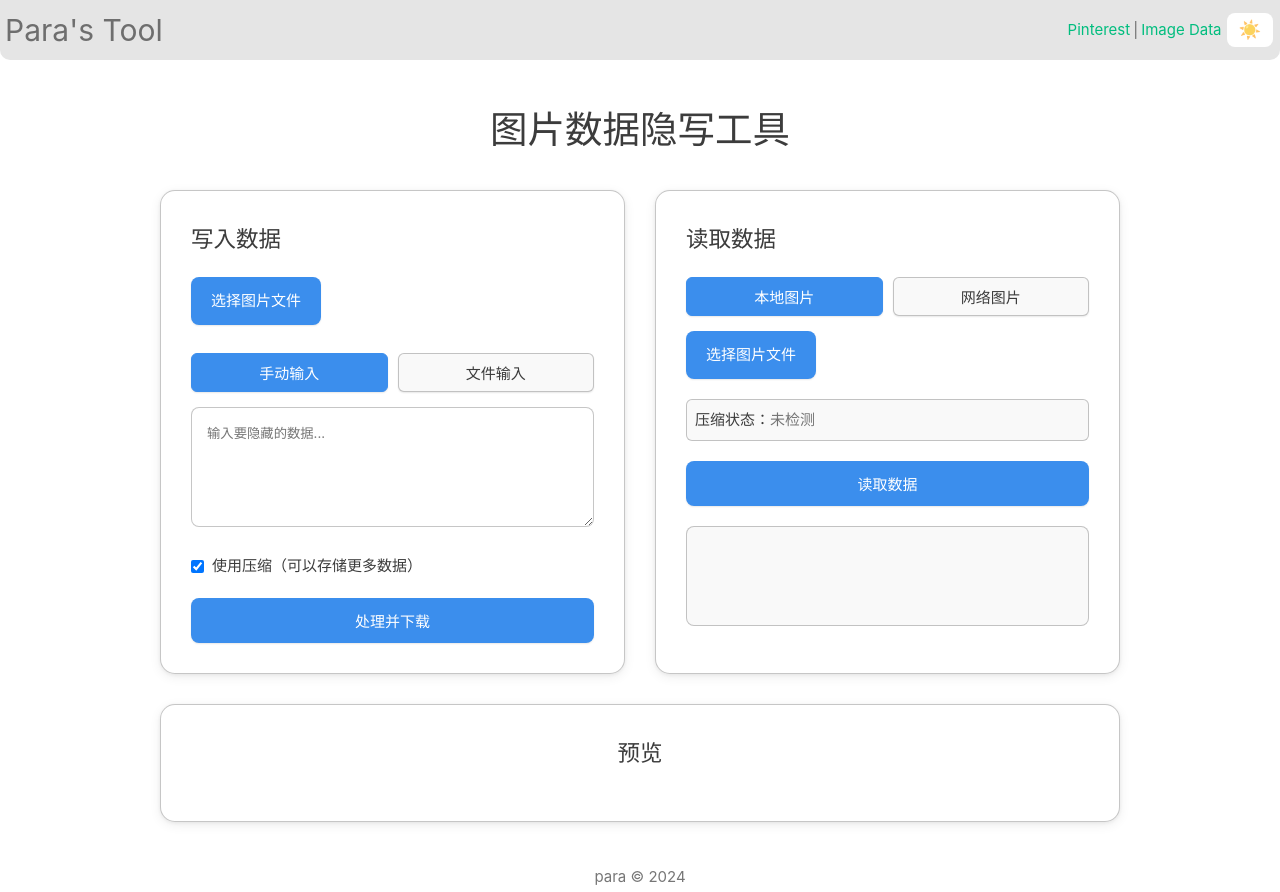
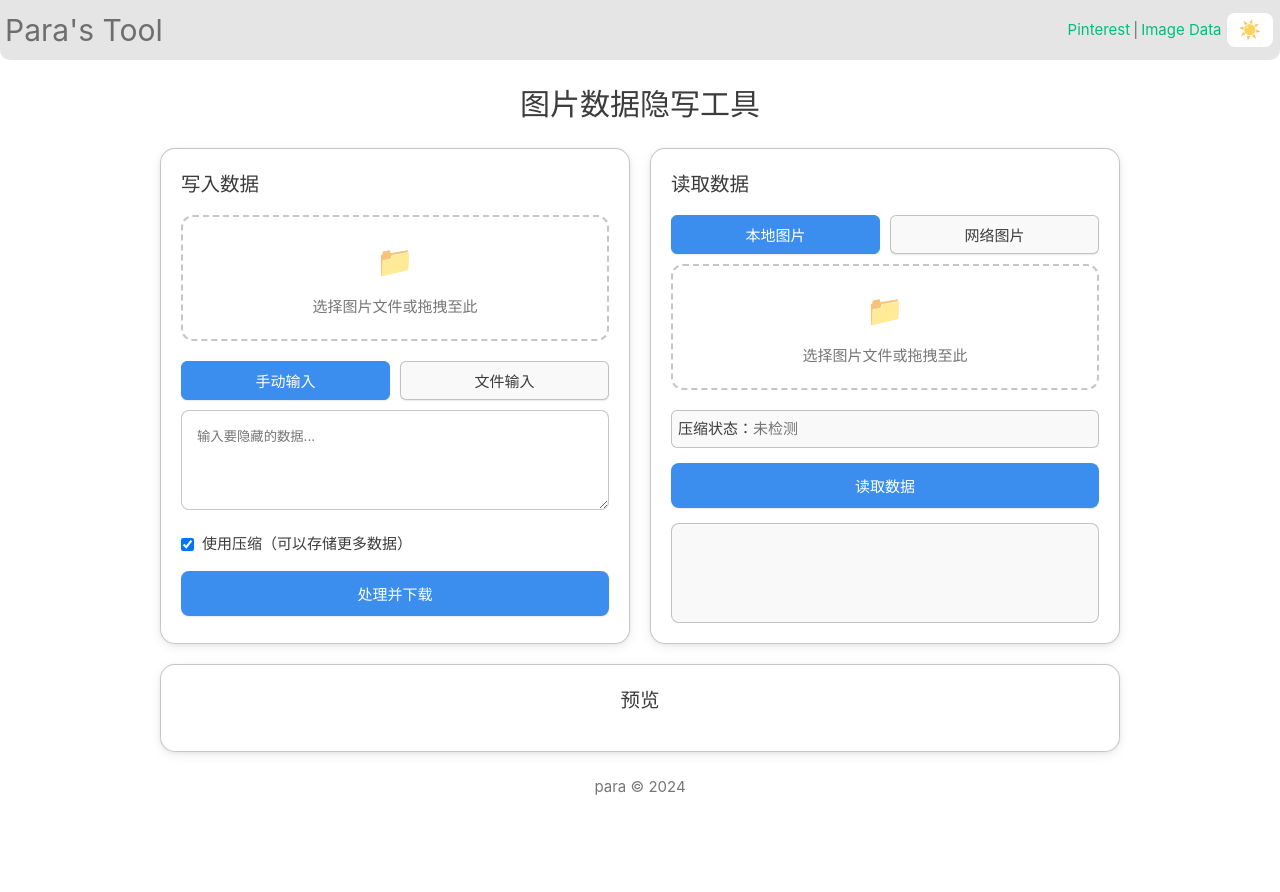
Before and after one commit to zhouzongyan/parap-tool, a Vue app: page /image-data in a window 1280 px wide. After the commit the page ends 802 px from the top, so only its background shows below. Built offline with nearby package versions, Linux system fonts and the light colour scheme.

Commit message:
feat(imageData): 优化图片数据隐藏功能
- 替换原有的文件输入组件为自定义 FileUpload 组件
- 添加拖拽文件功能，提升用户体验
- 优化页面布局和样式，使界面更加美观
- 改进文件处理逻辑，提高系统稳定性

```diff
--- /dev/null
+++ b/src/components/FileUpload.vue
@@ -0,0 +1,93 @@
+<template>
+    <div class="file-upload-wrapper" @drop.prevent="handleDrop" @dragover.prevent @dragenter.prevent="isDragging = true"
+        @dragleave.prevent="isDragging = false" :class="{ 'dragging': isDragging }">
+        <label class="file-upload-label" :for="inputId">
+            <div class="upload-icon">{{ icon }}</div>
+            <div>{{ placeholder }}</div>
+        </label>
+        <input :id="inputId" type="file" :accept="accept" @change="handleFileChange" style="display: none;">
+        <div class="file-name" v-if="modelValue">{{ modelValue }}</div>
+    </div>
+</template>
+
+<script setup lang="ts">
+import { ref } from 'vue'
+
+const props = defineProps<{
+    modelValue: string
+    inputId: string
+    accept?: string
+    placeholder?: string
+    icon?: string
+}>()
+
+const emit = defineEmits<{
+    'update:modelValue': [value: string]
+    'file-selected': [file: File]
+}>()
+
+const isDragging = ref(false)
+
+const selectedFile = ref<File | null>(null)
+
+const handleDrop = (e: DragEvent) => {
+    isDragging.value = false
+    const file = e.dataTransfer?.files[0]
+    if (file && (!props.accept || file.type.match(props.accept))) {
+        selectedFile.value = file
+        emit('update:modelValue', file.name)
+        emit('file-selected', file)
+    }
+}
+
+const handleFileChange = (event: Event) => {
+    const input = event.target as HTMLInputElement
+    if (input.files && input.files[0]) {
+        selectedFile.value = input.files[0]
+        emit('update:modelValue', input.files[0].name)
+        emit('file-selected', input.files[0])
+    }
+}
+
+defineExpose({ selectedFile })
+</script>
+
+<style scoped>
+.file-upload-wrapper {
+    position: relative;
+    margin-bottom: 20px;
+    border: 2px dashed var(--c-divider);
+    border-radius: 12px;
+    transition: all 0.3s ease;
+    text-align: center;
+}
+
+.file-upload-wrapper.dragging {
+    border-color: var(--c-blue);
+    background: var(--c-bg-soft);
+}
+
+.upload-icon {
+    font-size: 2em;
+    margin-bottom: 10px;
+}
+
+.file-upload-label {
+    width: 100%;
+    display: flex;
+    flex-direction: column;
+    align-items: center;
+    padding: 20px;
+    cursor: pointer;
+}
+
+.file-upload-label:hover {
+    background: var(--c-bg-soft);
+}
+
+.file-name {
+    margin-top: 8px;
+    font-size: 0.9em;
+    color: var(--c-text-2);
+}
+</style>
--- a/src/views/ImageData.vue
+++ b/src/views/ImageData.vue
@@ -5,13 +5,8 @@
             <!-- 写入数据卡片 -->
             <div class="card">
                 <h3>写入数据</h3>
-                <div class="file-input-wrapper" style="display: flex; justify-content: space-between">
-                    <div>
-                        <label class="file-input-label" for="imageInput">选择图片文件</label>
-                        <input type="file" id="imageInput" accept="image/*" @change="handleImageInput">
-                        <div class="file-name">{{ imageFileName }}</div>
-                    </div>
-                </div>
+                <FileUpload ref="imageUploadRef" v-model="imageFileName" input-id="imageInput" accept="image/*"
+                    placeholder="选择图片文件或拖拽至此" icon="📁" @file-selected="handleImageSelected" />
                 <div class="data-input-section">
                     <div class="input-tabs">
                         <button class="tab-btn" :class="{ active: activeDataInput === 'text' }"
@@ -24,14 +19,13 @@
                         </button>
                     </div>
                     <div id="textInput" class="input-panel" :class="{ active: activeDataInput === 'text' }">
-                        <textarea v-model="dataInput" placeholder="输入要隐藏的数据..."></textarea>
+                        <textarea :value="typeof dataInput === 'string' ? dataInput : ''"
+                            @input="e => dataInput = (e.target as HTMLTextAreaElement).value"
+                            placeholder="输入要隐藏的数据..."></textarea>
                     </div>
                     <div id="fileInput" class="input-panel" :class="{ active: activeDataInput === 'file' }">
-                        <div class="file-input-wrapper">
-                            <label class="file-input-label" for="dataFileInput">选择数据文件</label>
-                            <input type="file" id="dataFileInput" @change="loadDataFile">
-                            <div class="file-name">{{ dataFileName }}</div>
-                        </div>
+                        <FileUpload ref="dataUploadRef" v-model="dataFileName" input-id="dataFileInput"
+                            placeholder="选择数据文件或拖拽至此" icon="📄" @file-selected="handleDataFileSelected" />
                     </div>
                 </div>
                 <div class="checkbox-wrapper">
@@ -56,11 +50,9 @@
                         </button>
                     </div>
                     <div id="fileImageInput" class="input-panel" :class="{ active: activeImageInput === 'file' }">
-                        <div class="file-input-wrapper">
-                            <label class="file-input-label" for="readImageInput">选择图片文件</label>
-                            <input type="file" id="readImageInput" accept="image/*" @change="handleReadImageInput">
-                            <div class="file-name">{{ readImageFileName }}</div>
-                        </div>
+                        <FileUpload ref="readImageUploadRef" v-model="readImageFileName" input-id="readImageInput"
+                            accept="image/*" placeholder="选择图片文件或拖拽至此" icon="📁"
+                            @file-selected="handleReadImageSelected" />
                     </div>
                     <div id="urlImageInput" class="input-panel" :class="{ active: activeImageInput === 'url' }">
                         <input type="text" v-model="imageUrl" placeholder="输入图片URL..." class="url-input"
@@ -97,6 +89,7 @@ import {
     extractDataFromImage,
     loadImageFromUrl
 } from '@/utils/imageData'
+import FileUpload from '@/components/FileUpload.vue'
 
 // 状态管理
 const activeDataInput = ref('text')
@@ -121,6 +114,11 @@ const extractResult = ref<{
     extension?: string;
     error?: string;
 } | null>(null)
+
+// 添加拖拽状态
+const isDraggingImage = ref(false)
+const isDraggingData = ref(false)
+const isDraggingReadImage = ref(false)
 
 // 计算属性
 const compressionStatusColor = computed(() => {
@@ -163,31 +161,15 @@ const switchImageInput = (type: 'file' | 'url') => {
     extractedData.value = ''
 }
 
-const handleImageInput = (event: Event) => {
-    const input = event.target as HTMLInputElement
-    if (input.files && input.files[0]) {
-        imageFileName.value = input.files[0].name
+const handleImageSelected = (file: File) => {
     const reader = new FileReader()
     reader.onload = (e) => {
         previewSrc.value = e.target?.result as string
     }
-        reader.readAsDataURL(input.files[0])
-    }
+    reader.readAsDataURL(file)
 }
 
-const handleReadImageInput = async (event: Event) => {
-    const input = event.target as HTMLInputElement
-    if (input.files && input.files[0]) {
-        readImageFileName.value = input.files[0].name
-        await checkCompressionStatus(input.files[0])
-    }
-}
-
-const loadDataFile = async (event: Event) => {
-    const input = event.target as HTMLInputElement
-    if (input.files && input.files[0]) {
-        const file = input.files[0]
-        dataFileName.value = file.name
+const handleDataFileSelected = async (file: File) => {
     try {
         const buffer = await file.arrayBuffer()
         dataInput.value = new Uint8Array(buffer)
@@ -197,12 +179,15 @@ const loadDataFile = async (event: Event) => {
         alert('读取文件失败')
     }
 }
+
+const handleReadImageSelected = async (file: File) => {
+    await checkCompressionStatus(file)
 }
 
 // 主要功能函数
 const embedData = async () => {
-    const imageInput = document.getElementById('imageInput') as HTMLInputElement
-    if (!imageInput.files?.[0]) {
+    const imageFile = imageUploadRef.value?.selectedFile
+    if (!imageFile) {
         alert('请选择图片文件')
         return
     }
@@ -212,7 +197,6 @@ const embedData = async () => {
         return
     }
 
-    const imageFile = imageInput.files[0]
     try {
         const finalData = await embedDataToImage(
             imageFile,
@@ -261,7 +245,7 @@ const checkCompressionStatusByUrl = async () => {
         const fileData = await loadImageFromUrl(imageUrl.value)
         const result = await checkImageCompression(fileData)
         if (!result.found) {
-            compressionStatus.value = '未检测到数据'
+            compressionStatus.value = '未检���到数据'
             extractedData.value = ''
             return
         }
@@ -290,12 +274,12 @@ const extractData = async () => {
             return
         }
     } else {
-        const imageInput = document.getElementById('readImageInput') as HTMLInputElement
-        if (!imageInput.files?.[0]) {
+        const imageFile = readImageUploadRef.value?.selectedFile
+        if (!imageFile) {
             alert('请选择图片文件')
             return
         }
-        fileData = new Uint8Array(await imageInput.files[0].arrayBuffer())
+        fileData = new Uint8Array(await imageFile.arrayBuffer())
     }
 
     const result = await extractDataFromImage(fileData)
@@ -332,32 +316,76 @@ const downloadExtractedData = () => {
     document.body.removeChild(a)
     URL.revokeObjectURL(url)
 }
+
+// 添加拖拽处理函数
+const handleImageDrop = (e: DragEvent) => {
+    isDraggingImage.value = false
+    const file = e.dataTransfer?.files[0]
+    if (file && file.type.startsWith('image/')) {
+        imageFileName.value = file.name
+        const reader = new FileReader()
+        reader.onload = (e) => {
+            previewSrc.value = e.target?.result as string
+        }
+        reader.readAsDataURL(file)
+    }
+}
+
+const handleDataDrop = async (e: DragEvent) => {
+    isDraggingData.value = false
+    const file = e.dataTransfer?.files[0]
+    if (file) {
+        dataFileName.value = file.name
+        try {
+            const buffer = await file.arrayBuffer()
+            dataInput.value = new Uint8Array(buffer)
+            isFileInput.value = true
+            fileExtension.value = file.name.split('.').pop() || ''
+        } catch (e) {
+            alert('读取文件失败')
+        }
+    }
+}
+
+const handleReadImageDrop = async (e: DragEvent) => {
+    isDraggingReadImage.value = false
+    const file = e.dataTransfer?.files[0]
+    if (file && file.type.startsWith('image/')) {
+        readImageFileName.value = file.name
+        await checkCompressionStatus(file)
+    }
+}
+
+// 添加文件引用
+const imageUploadRef = ref<InstanceType<typeof FileUpload> | null>(null)
+const dataUploadRef = ref<InstanceType<typeof FileUpload> | null>(null)
+const readImageUploadRef = ref<InstanceType<typeof FileUpload> | null>(null)
 </script>
 
 <style scoped>
 .image-data {
     max-width: 1000px;
     margin: 0 auto;
-    padding: 40px 20px;
+    padding: 20px;
 }
 
 .container {
     display: grid;
     grid-template-columns: 1fr 1fr;
-    gap: 30px;
+    gap: 20px;
 }
 
 h1 {
     grid-column: 1 / -1;
     text-align: center;
     color: var(--c-text-1);
-    margin-bottom: 30px;
-    font-size: 2.5em;
+    margin-bottom: 20px;
+    font-size: 2em;
 }
 
 .card {
     background: var(--c-bg);
-    padding: 30px;
+    padding: 20px;
     border-radius: 15px;
     box-shadow: var(--vt-shadow-2);
     transition: all 0.3s ease;
@@ -371,8 +399,8 @@ h1 {
 
 h3 {
     color: var(--c-text-1);
-    margin-bottom: 20px;
-    font-size: 1.5em;
+    margin-bottom: 15px;
+    font-size: 1.3em;
 }
 
 .input-group {
@@ -381,26 +409,34 @@ h3 {
 
 .file-input-wrapper {
     position: relative;
-    margin-bottom: 20px;
+    margin-bottom: 15px;
+    padding: 15px;
+    border: 2px dashed var(--c-divider);
+    border-radius: 12px;
+    transition: all 0.3s ease;
+    text-align: center;
 }
 
-.file-input-wrapper input[type="file"] {
-    display: none;
+.file-input-wrapper.dragging {
+    border-color: var(--c-blue);
+    background: var(--c-bg-soft);
+}
+
+.upload-icon {
+    font-size: 2em;
+    margin-bottom: 10px;
 }
 
 .file-input-label {
-    display: inline-block;
-    padding: 12px 20px;
-    background: var(--c-blue);
-    color: var(--c-white);
-    border-radius: 8px;
-    cursor: pointer;
-    transition: background 0.3s ease;
-    box-shadow: var(--vt-shadow-1);
+    width: 100%;
+    display: flex;
+    flex-direction: column;
+    align-items: center;
+    padding: 15px;
 }
 
 .file-input-label:hover {
-    background: var(--c-blue-dark);
+    background: var(--c-bg-soft);
 }
 
 .file-name {
@@ -411,13 +447,13 @@ h3 {
 
 textarea {
     width: 100%;
-    height: 120px;
+    height: 100px;
     padding: 15px;
     border: 1px solid var(--c-divider);
     border-radius: 8px;
     resize: vertical;
     font-family: inherit;
-    margin-bottom: 20px;
+    margin-bottom: 15px;
     background-color: var(--c-bg);
     color: var(--c-text-1);
 }
@@ -430,7 +466,7 @@ textarea:focus {
 .input-tabs {
     display: flex;
     gap: 10px;
-    margin-bottom: 15px;
+    margin-bottom: 10px;
 }
 
 .tab-btn {
@@ -459,7 +495,7 @@ textarea:focus {
 }
 
 .checkbox-wrapper {
-    margin-bottom: 20px;
+    margin-bottom: 15px;
     display: flex;
     align-items: center;
     gap: 8px;
@@ -467,8 +503,8 @@ textarea:focus {
 }
 
 .compression-status {
-    margin-bottom: 20px;
-    padding: 8px;
+    margin-bottom: 15px;
+    padding: 6px;
     border-radius: 6px;
     background: var(--c-bg-soft);
     border: 1px solid var(--c-divider);
@@ -476,13 +512,13 @@ textarea:focus {
 }
 
 .extracted-data {
-    margin-top: 20px;
+    margin-top: 15px;
     padding: 15px;
     background: var(--c-bg-soft);
     border-radius: 8px;
     border: 1px solid var(--c-divider);
     min-height: 100px;
-    max-height: 300px;
+    max-height: 200px;
     overflow-y: auto;
     white-space: pre-wrap;
     word-break: break-all;
@@ -498,7 +534,7 @@ textarea:focus {
     max-width: 100%;
     border-radius: 8px;
     box-shadow: var(--vt-shadow-1);
-    margin-top: 20px;
+    margin-top: 15px;
     border: 1px solid var(--c-divider);
     background: var(--c-bg-soft);
 }
@@ -546,7 +582,7 @@ button:hover {
 
 /* 添加下载按钮的样式 */
 .download-btn {
-    margin-top: 20px;
+    margin-top: 15px;
     background: var(--c-green);
 }
 
```
Lines whose indentation alone changed are shown as unchanged.
